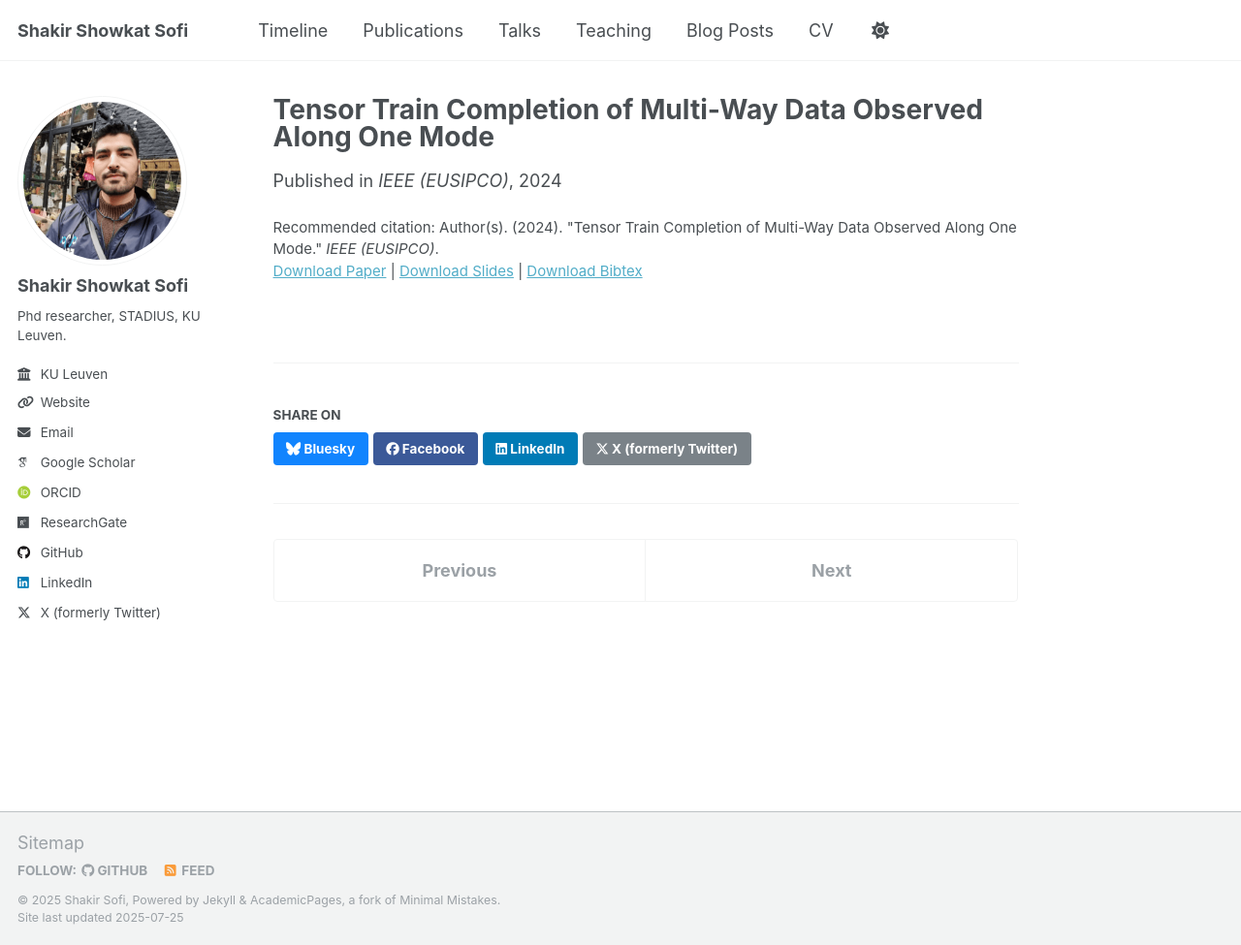
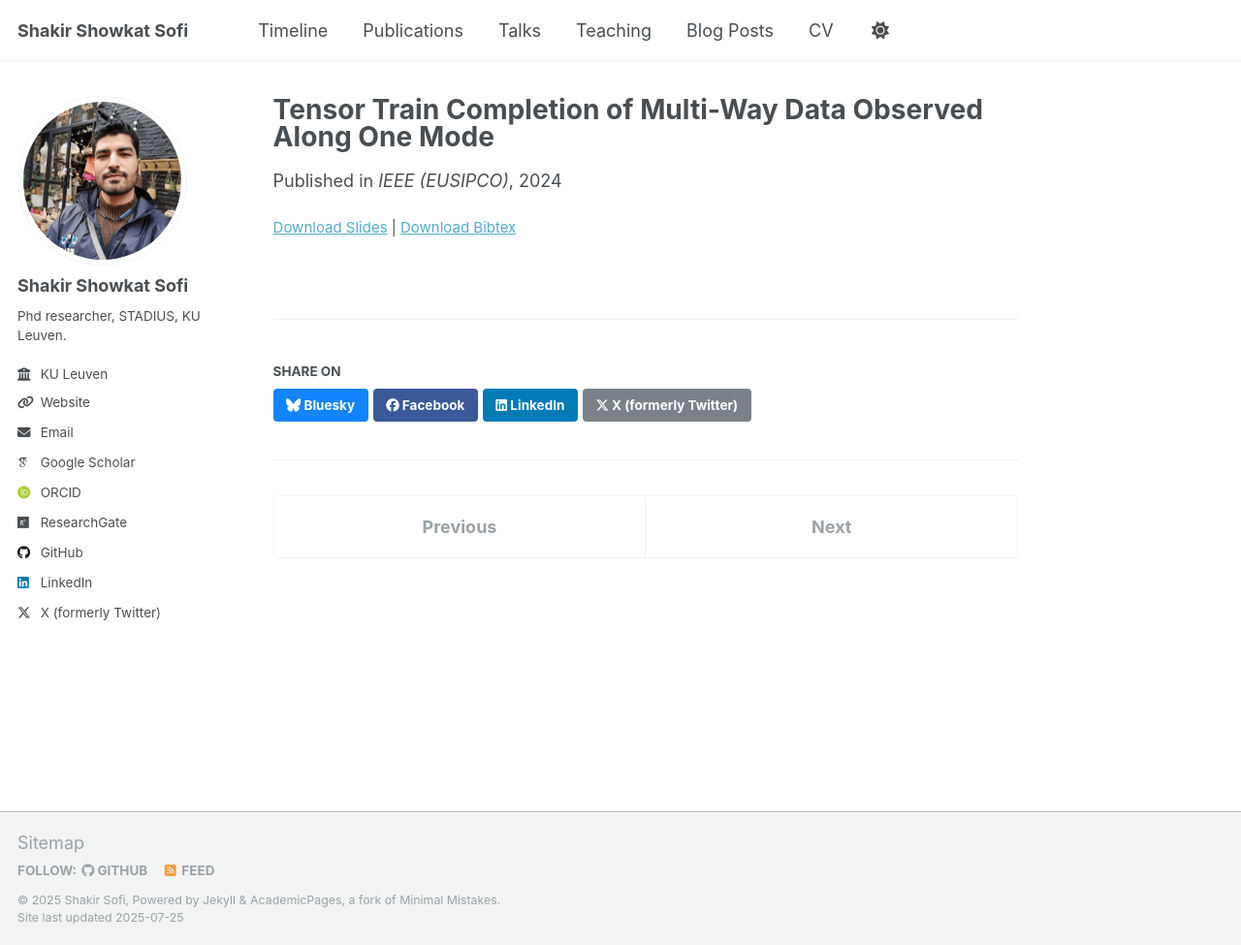
Before and after one commit to ShakirSofi/shakirsofi.github.io, a Jekyll site: the page built from _publications/2024-08-tensor-train-completion-of-multi-way-data-observed-along-one-mode.md, in a window 1280 px wide and 975 px high. Shown: the whole window at 97% size. Built offline with Jekyll 4.4.1, drawn with Linux system fonts in a browser that asks for light colours; some web fonts are replaced; a script that is not in the unit is left out; part of the change alters nothing that is shown.

Commit message:
Update 2024-08-tensor-train-completion-of-multi-way-data-observed-along-one-mode.md

```diff
--- a/_publications/2024-08-tensor-train-completion-of-multi-way-data-observed-along-one-mode.md
+++ b/_publications/2024-08-tensor-train-completion-of-multi-way-data-observed-along-one-mode.md
@@ -1,7 +1,7 @@
 ---
 title: "Tensor Train Completion of Multi-Way Data Observed Along One Mode"
 collection: publications
-category: manuscripts
+category: conferences
 permalink: /publication/2024-08-tensor-train-completion-of-multi-way-data-observed-along-one-mode
 excerpt: "This paper introduces a non-optimization-based method to complete an incomplete tensor under a fiber-wise observation pattern—i.e., only whole mode-N fibers are observed—by computing a Tensor-Train decomposition using standard linear algebra (e.g., SVD/QR) on partially observed unfoldings."
 date: 2024-08-01
@@ -9,5 +9,4 @@ venue: "IEEE (EUSIPCO)"
 slidesurl: ''
 paperurl: "https://doi.org/10.23919/EUSIPCO63174.2024.10715267"
 bibtexurl: 'https://github.com/ShakirSofi/shakirsofi.github.io/blob/master/files/bibtex.bib'
-citation: "Author(s). (2024). &quot;Tensor Train Completion of Multi-Way Data Observed Along One Mode.&quot; <i>IEEE (EUSIPCO)</i>."
 ---
```
